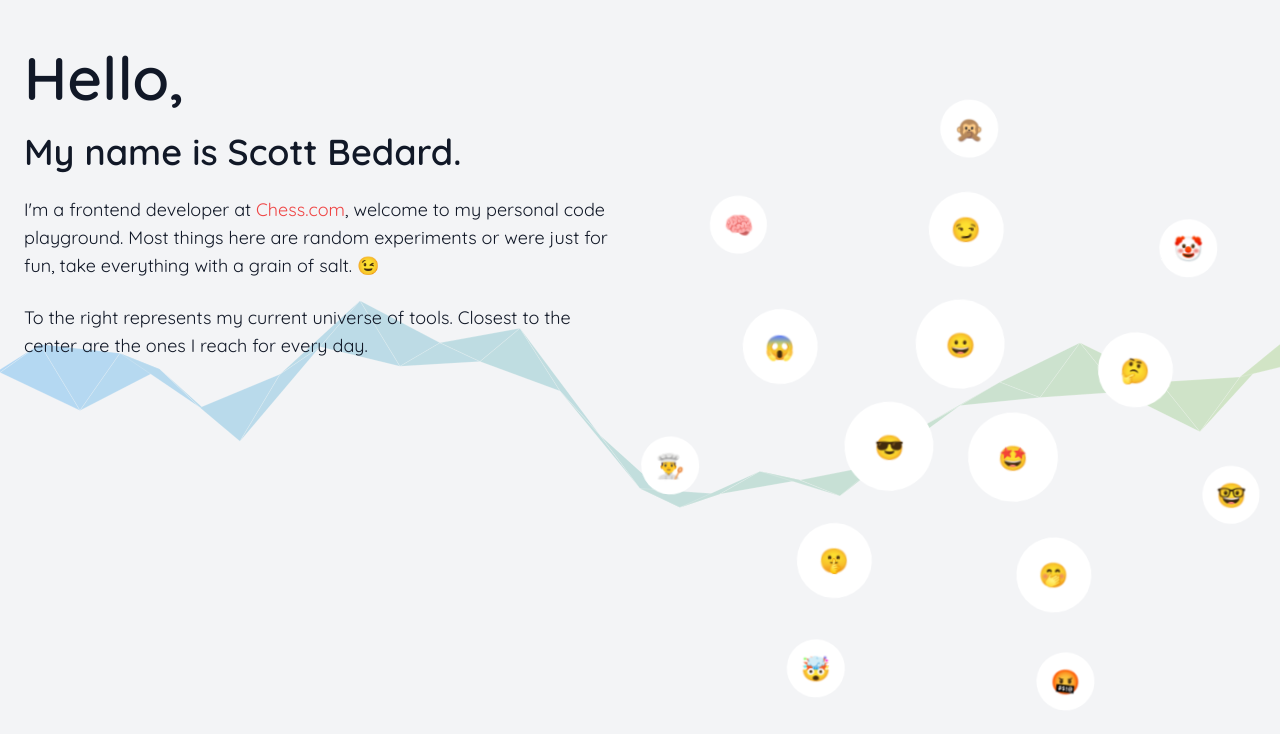
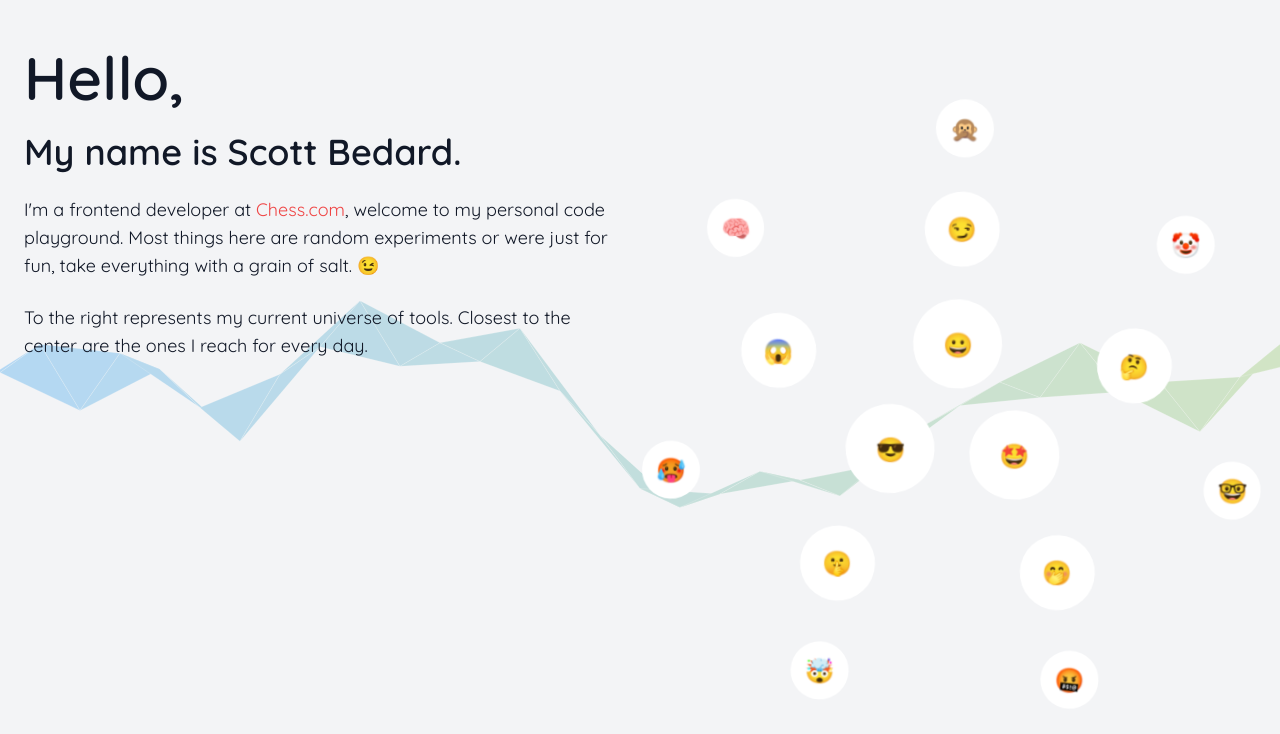
Before and after one commit to scottbedard/scottbedard.net, a Vue app: page / in a window 1280 px wide. Shown: the top 734 px of the page. Built offline with nearby package versions, Linux system fonts and the light colour scheme.

Commit message:
orbit cleanup

```diff
--- a/src/components/UniverseOrbit.vue
+++ b/src/components/Orbit.vue
@@ -5,10 +5,9 @@
     <div
       class="animate-spin"
       ref="orbitElement"
-      :data-width="width"
       :style="{
         animationDuration: `${rpm * 60}s`,
-        width: `${orbit * 100}%`,
+        width: `${orbitDiameter * 100}%`,
       }">
       <div class="pb-full" />
       <div
@@ -59,12 +58,13 @@ export default defineComponent({
       y
     }
   },
+  name: 'Orbit',
   props: {
     cellRadius: {
       default: 1,
       type: Number
     },
-    orbit: {
+    orbitDiameter: {
       default: 1,
       type: Number
     },
--- a/src/pages/Home.vue
+++ b/src/pages/Home.vue
@@ -16,22 +16,20 @@
     </div>
     <div class="max-w-md mt-6 mx-auto relative w-full xl:mt-20 xl:max-w-xl">
       <div class="pb-full" />
-      <UniverseOrbit
+      <Orbit
         :cell-radius="0.62"
-        :orbit=".25"
-        :rpm="6"
+        :orbit-diameter=".25"
+        :rpm="10"
         :skills="inner" />
-
-      <UniverseOrbit
+      <Orbit
         :cell-radius="0.2"
-        :orbit="0.65"
-        :rpm="8"
+        :orbit-diameter="0.65"
+        :rpm="12"
         :skills="middle" />
-
-      <UniverseOrbit
+      <Orbit
         :cell-radius="0.1"
-        :orbit="1"
-        :rpm="10"
+        :orbit-diameter="1"
+        :rpm="14"
         :skills="outer" />
     </div>
   </div>
@@ -39,7 +37,7 @@
 
 <script lang="ts">
 import { defineComponent } from 'vue';
-import UniverseOrbit from '@/components/UniverseOrbit.vue';
+import Orbit from '@/components/Orbit.vue';
 
 export type Skill = {
   href: string
@@ -49,7 +47,7 @@ export type Skill = {
 
 export default defineComponent({
   components: {
-    UniverseOrbit
+    Orbit
   },
   setup() {
     const inner: Skill[] = [
@@ -126,7 +124,7 @@ export default defineComponent({
       },
       {
         href: '#',
-        name: '👨‍🍳',
+        name: '🥵',
         src: ''
       },
       {
```
